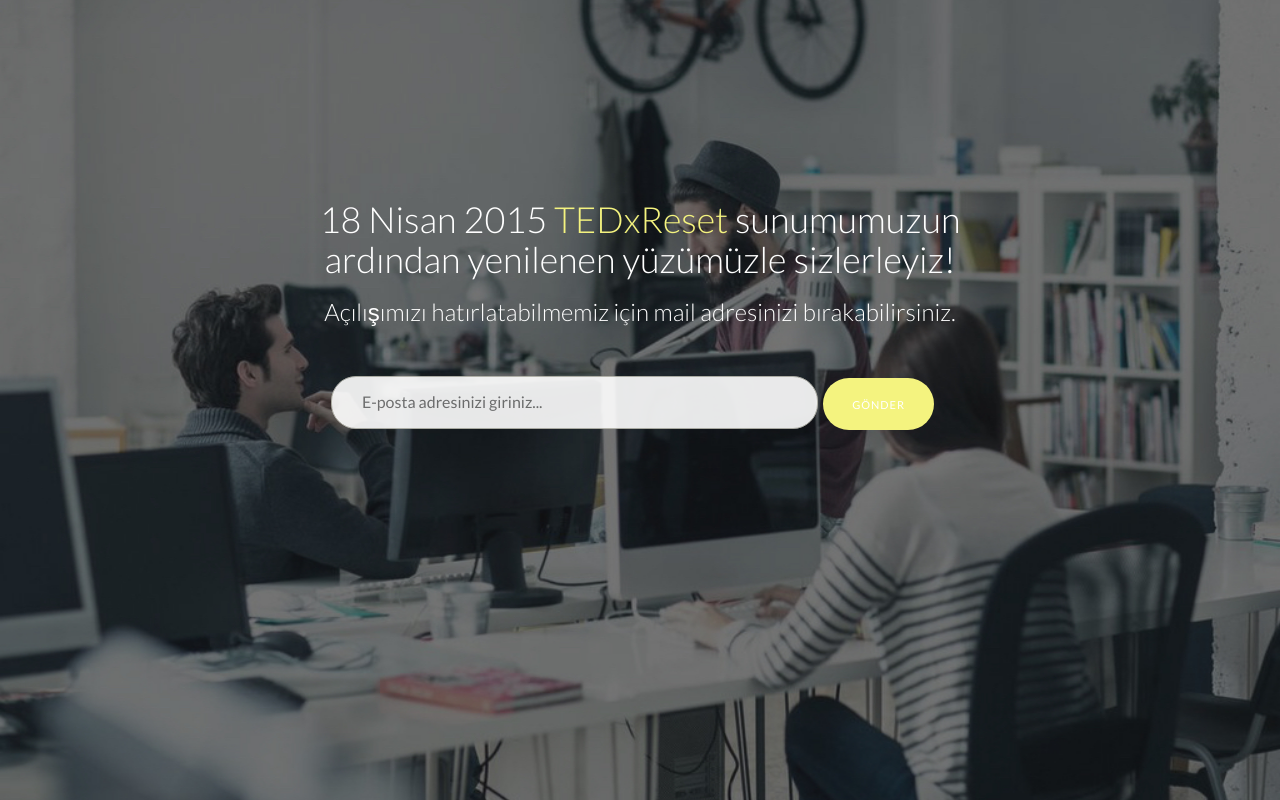
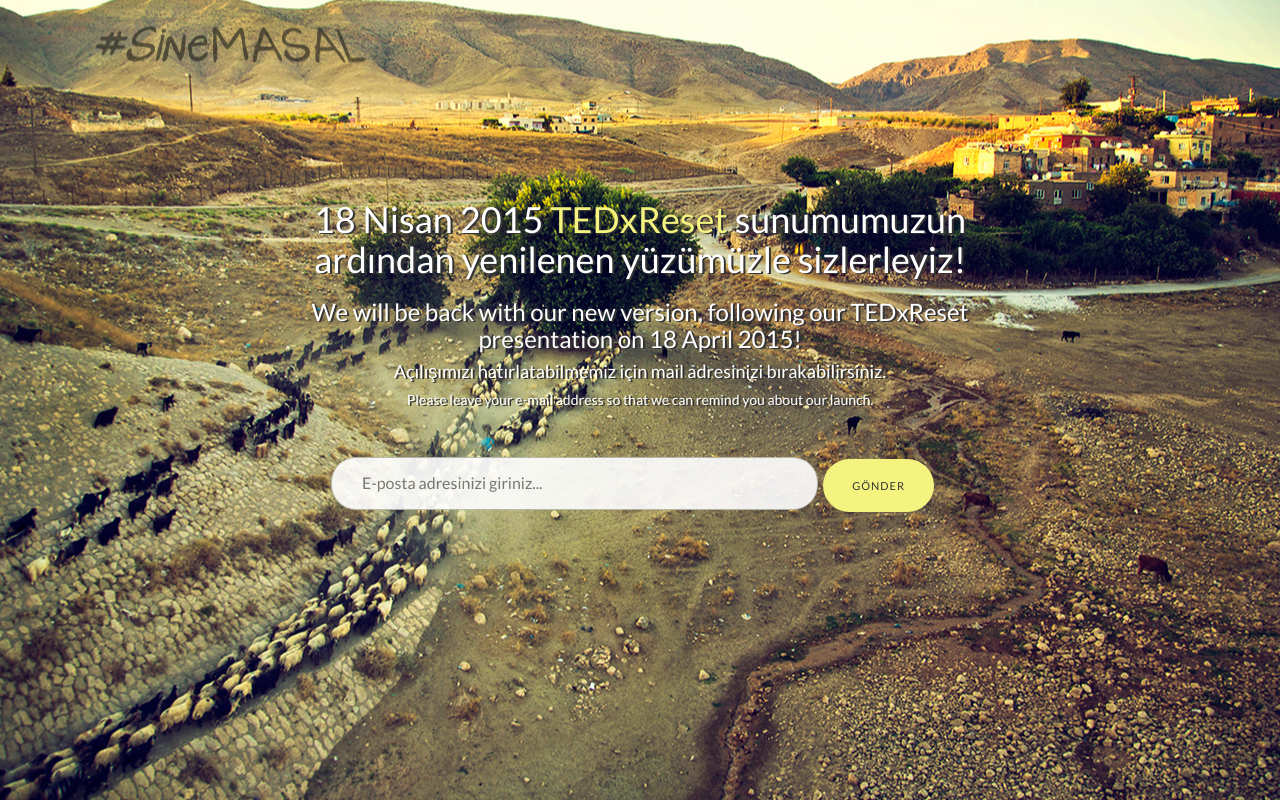
Before and after one commit to turgittin/Sinemasal-Stopped, a PHP site: page / in a window 1280 px wide. Run offline with PHP 8.4, Linux system fonts and the light colour scheme.

Commit message:
son hali..

```diff
--- a/assets/css/style.css
+++ b/assets/css/style.css
@@ -28,7 +28,8 @@ body {
 
 h1, h2, h3, h4, h5, h6 {
     font-family: 'Lato', sans-serif;
-	font-weight: 300;
+    text-shadow: 2px 1px #343434;
+	/*font-weight: 300;*/
 }
 
 
@@ -140,6 +141,7 @@ input {
 @media screen and (max-width: 767px) {
 	.subscribe-input {
 		width: 100%;
+		color:#343434;
 	}
 }
 
@@ -173,7 +175,7 @@ input {
 
 .btn-green {
 	background: #f4f37f;
-	color: white
+	color: #343434;
 }
 
 /* HEADER SECTION */
--- a/index.php
+++ b/index.php
@@ -77,7 +77,9 @@ pencereAc_400(link);
         <div class="row">
           <div class="col-md-8 col-md-offset-2 centered">
             <h1>18 Nisan 2015 <a href="http://www.tedxreset.com" target="_blank">TEDxReset</a> sunumumuzun ardından yenilenen yüzümüzle sizlerleyiz!</h1>
-            <h3>Açılışımızı hatırlatabilmemiz için mail adresinizi bırakabilirsiniz.</h3>
+            <h3>We will be back with our new version, following our TEDxReset presentation on 18 April 2015! </h3>
+            <h4>Açılışımızı hatırlatabilmemiz için mail adresinizi bırakabilirsiniz.</h4>
+            <h5>Please leave your e-mail address so that we can remind you about our launch.</h5>
             <div class="mtb">
 
 
```
Also changed, not shown: assets/img/header-1.jpg.
